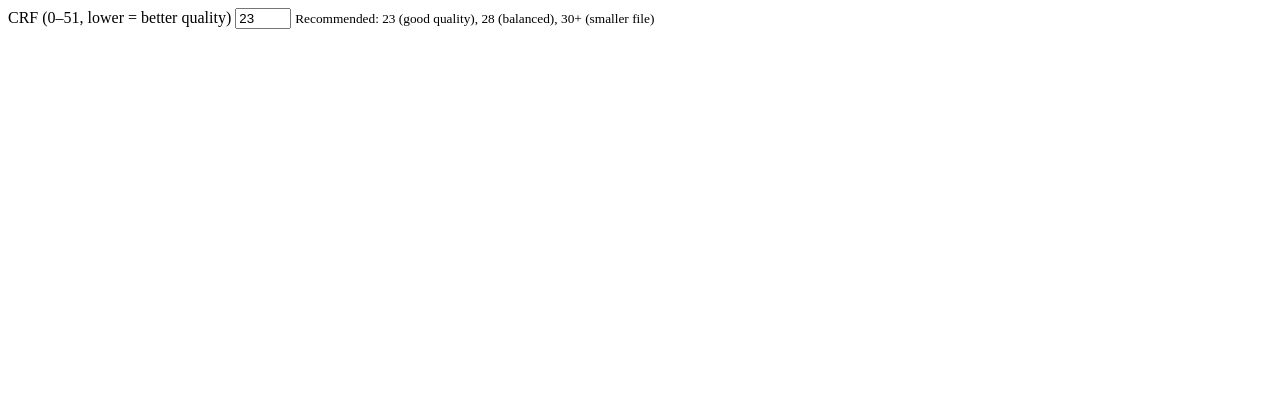
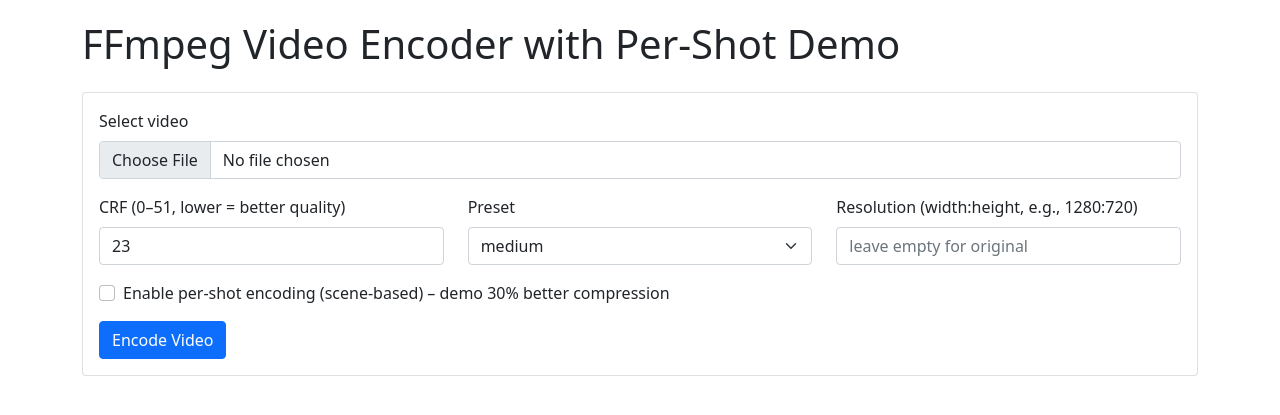
Before and after one commit to sudeepdbg/per-shot-encoder-ffmpeg, a Flask app: page / in a window 1280 px wide. Shown: the top 415 px of the page. Run offline with Flask 3, Linux system fonts and the light colour scheme; some libraries are stand-ins or nearby versions.

Commit message:
Update index.html

```diff
--- a/templates/index.html
+++ b/templates/index.html
@@ -1,7 +1,108 @@
-<div class="col-md-4 mb-3">
-    <label for="crf" class="form-label">CRF (0–51, lower = better quality)</label>
-    <input type="number" class="form-control" id="crf" name="crf" value="23" min="0" max="51">
-    <small class="form-text text-muted">
-        Recommended: 23 (good quality), 28 (balanced), 30+ (smaller file)
-    </small>
-</div>
+<!DOCTYPE html>
+<html lang="en">
+<head>
+    <meta charset="UTF-8">
+    <meta name="viewport" content="width=device-width, initial-scale=1.0">
+    <title>FFmpeg Video Encoder</title>
+    <link href="https://cdn.jsdelivr.net/npm/bootstrap@5.1.3/dist/css/bootstrap.min.css" rel="stylesheet">
+    <style>
+        body { padding: 20px; }
+        .result { margin-top: 20px; }
+    </style>
+</head>
+<body>
+    <div class="container">
+        <h1 class="mb-4">FFmpeg Video Encoder with Per‑Shot Demo</h1>
+        <div class="card">
+            <div class="card-body">
+                <form id="encodeForm">
+                    <div class="mb-3">
+                        <label for="videoFile" class="form-label">Select video</label>
+                        <input class="form-control" type="file" id="videoFile" name="file" accept="video/*" required>
+                    </div>
+                    <div class="row">
+                        <div class="col-md-4 mb-3">
+                            <label for="crf" class="form-label">CRF (0–51, lower = better quality)</label>
+                            <input type="number" class="form-control" id="crf" name="crf" value="23" min="0" max="51">
+                        </div>
+                        <div class="col-md-4 mb-3">
+                            <label for="preset" class="form-label">Preset</label>
+                            <select class="form-select" id="preset" name="preset">
+                                <option>ultrafast</option>
+                                <option>superfast</option>
+                                <option>veryfast</option>
+                                <option>faster</option>
+                                <option>fast</option>
+                                <option selected>medium</option>
+                                <option>slow</option>
+                                <option>slower</option>
+                                <option>veryslow</option>
+                            </select>
+                        </div>
+                        <div class="col-md-4 mb-3">
+                            <label for="resolution" class="form-label">Resolution (width:height, e.g., 1280:720)</label>
+                            <input type="text" class="form-control" id="resolution" name="resolution" placeholder="leave empty for original">
+                        </div>
+                    </div>
+                    <div class="form-check mb-3">
+                        <input class="form-check-input" type="checkbox" id="perShot" name="per_shot">
+                        <label class="form-check-label" for="perShot">
+                            Enable per‑shot encoding (scene‑based) – demo 30% better compression
+                        </label>
+                    </div>
+                    <button type="submit" class="btn btn-primary" id="submitBtn">Encode Video</button>
+                </form>
+                <div class="progress mt-3" style="display: none;">
+                    <div class="progress-bar progress-bar-striped progress-bar-animated" style="width: 100%">Processing...</div>
+                </div>
+            </div>
+        </div>
+
+        <div class="result card mt-4" style="display: none;">
+            <div class="card-header">Encoding Result</div>
+            <div class="card-body">
+                <p>Original size: <span id="origSize"></span></p>
+                <p>Compressed size: <span id="compSize"></span></p>
+                <p>Space savings: <span id="savings"></span>%</p>
+                <a href="#" id="downloadLink" class="btn btn-success">Download Compressed Video</a>
+            </div>
+        </div>
+    </div>
+
+    <script>
+        document.getElementById('encodeForm').addEventListener('submit', async function(e) {
+            e.preventDefault();
+            const formData = new FormData(this);
+            const submitBtn = document.getElementById('submitBtn');
+            const progress = document.querySelector('.progress');
+            const resultDiv = document.querySelector('.result');
+
+            submitBtn.disabled = true;
+            progress.style.display = 'block';
+            resultDiv.style.display = 'none';
+
+            try {
+                const response = await fetch('/encode', {
+                    method: 'POST',
+                    body: formData
+                });
+                const data = await response.json();
+                if (data.success) {
+                    document.getElementById('origSize').innerText = (data.original_size / 1024 / 1024).toFixed(2) + ' MB';
+                    document.getElementById('compSize').innerText = (data.compressed_size / 1024 / 1024).toFixed(2) + ' MB';
+                    document.getElementById('savings').innerText = data.savings_percent;
+                    document.getElementById('downloadLink').href = data.download_url;
+                    resultDiv.style.display = 'block';
+                } else {
+                    alert('Error: ' + data.error);
+                }
+            } catch (error) {
+                alert('Request failed: ' + error);
+            } finally {
+                submitBtn.disabled = false;
+                progress.style.display = 'none';
+            }
+        });
+    </script>
+</body>
+</html>
```
